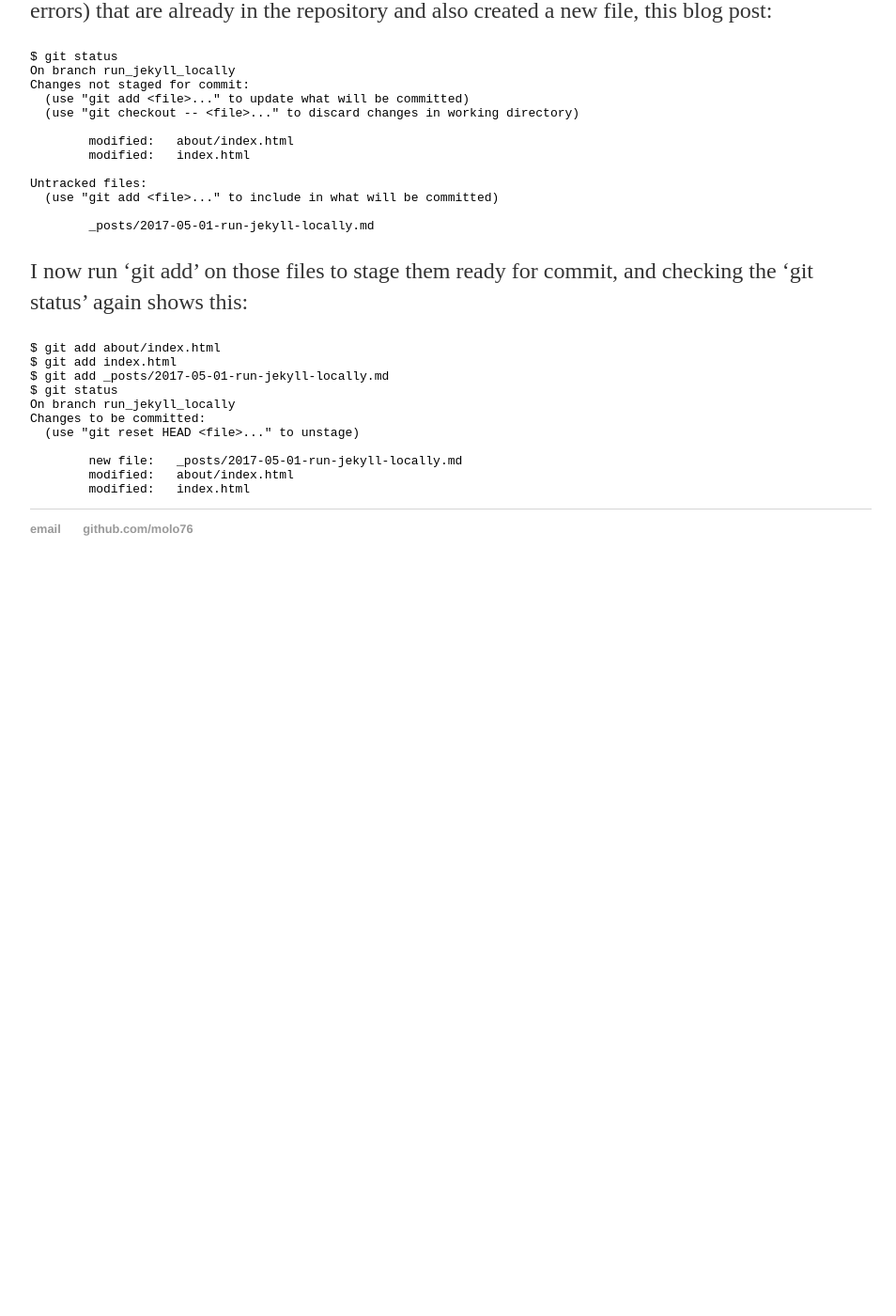
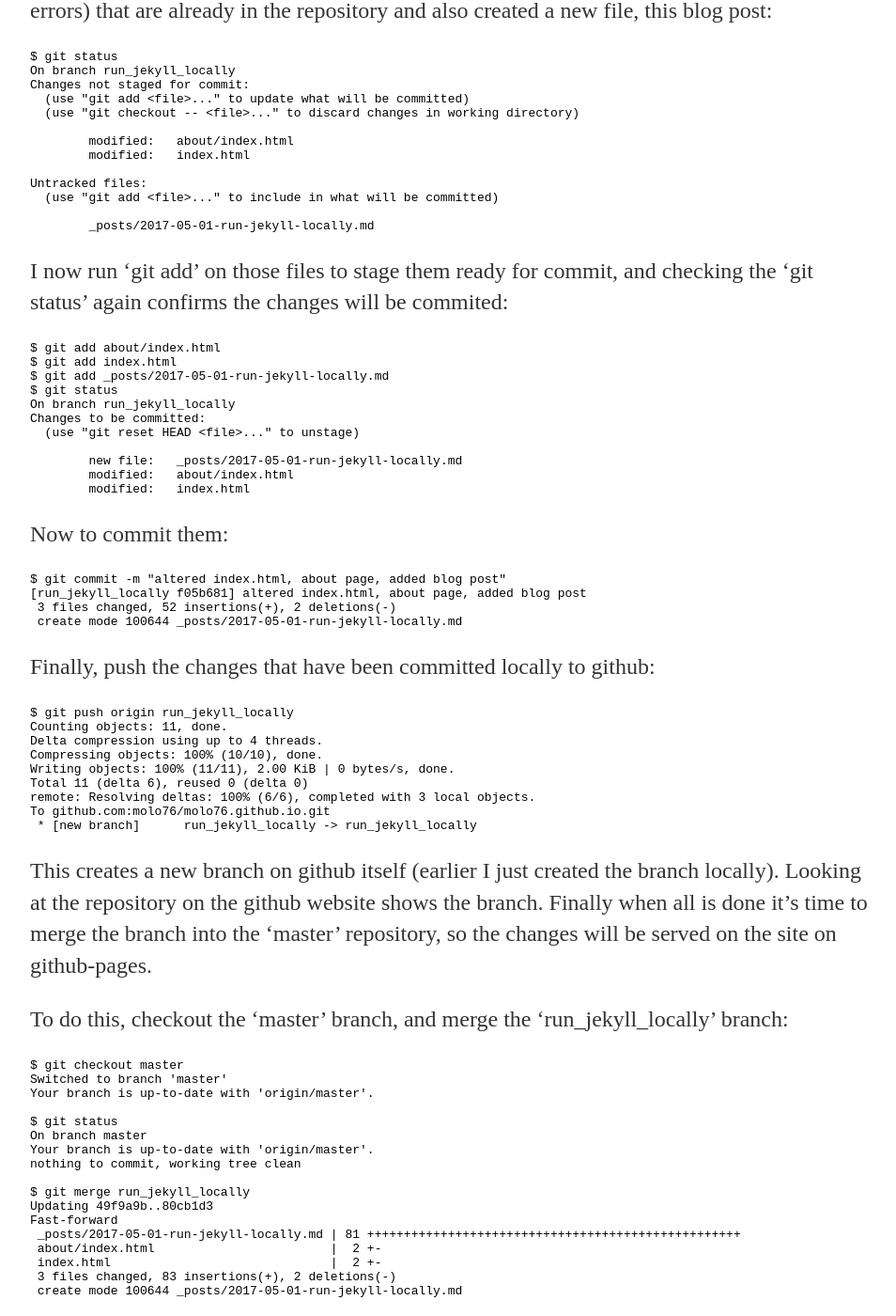
Before and after one commit to molo76/molo76.github.io, a Jekyll site: the page built from _posts/2017-05-01-run-jekyll-locally.md, in a window 1280 px wide and 1400 px high, scrolled down 1494 px. Shown: the whole window at 94% size, without its empty margins (160-1114 px from the left). Built offline with Jekyll 4.4.1, drawn with Linux system fonts in a browser that asks for light colours; before the commit the page ends 2124 px from its top, so only the background shows below that; some of the changed text lies outside the part shown.

Commit message:
finished new post

````diff
--- a/_posts/2017-05-01-run-jekyll-locally.md
+++ b/_posts/2017-05-01-run-jekyll-locally.md
@@ -65,7 +65,7 @@ Untracked files:
 
 	_posts/2017-05-01-run-jekyll-locally.md
 ```
-I now run 'git add' on those files to stage them ready for commit, and checking the 'git status' again shows this:
+I now run 'git add' on those files to stage them ready for commit, and checking the 'git status' again confirms the changes will be commited:
 ```
 $ git add about/index.html
 $ git add index.html
@@ -79,3 +79,72 @@ Changes to be committed:
 	modified:   about/index.html
 	modified:   index.html
 ```
+Now to commit them:
+```
+$ git commit -m "altered index.html, about page, added blog post"
+[run_jekyll_locally f05b681] altered index.html, about page, added blog post
+ 3 files changed, 52 insertions(+), 2 deletions(-)
+ create mode 100644 _posts/2017-05-01-run-jekyll-locally.md
+```
+Finally, push the changes that have been committed locally to github:
+```
+$ git push origin run_jekyll_locally
+Counting objects: 11, done.
+Delta compression using up to 4 threads.
+Compressing objects: 100% (10/10), done.
+Writing objects: 100% (11/11), 2.00 KiB | 0 bytes/s, done.
+Total 11 (delta 6), reused 0 (delta 0)
+remote: Resolving deltas: 100% (6/6), completed with 3 local objects.
+To github.com:molo76/molo76.github.io.git
+ * [new branch]      run_jekyll_locally -> run_jekyll_locally
+```
+This creates a new branch on github itself (earlier I just created the branch locally). Looking at the repository on the github website shows the branch. Finally when all is done it's time to merge the branch into the 'master' repository, so the changes will be served on the site on github-pages.
+
+To do this, checkout the 'master' branch, and merge the 'run_jekyll_locally' branch:
+```
+$ git checkout master
+Switched to branch 'master'
+Your branch is up-to-date with 'origin/master'.
+
+$ git status
+On branch master
+Your branch is up-to-date with 'origin/master'.
+nothing to commit, working tree clean
+
+$ git merge run_jekyll_locally
+Updating 49f9a9b..80cb1d3
+Fast-forward
+ _posts/2017-05-01-run-jekyll-locally.md | 81 +++++++++++++++++++++++++++++++++++++++++++++++++++
+ about/index.html                        |  2 +-
+ index.html                              |  2 +-
+ 3 files changed, 83 insertions(+), 2 deletions(-)
+ create mode 100644 _posts/2017-05-01-run-jekyll-locally.md
+```
+After checking the status one last time a final push will send all the changes made up to the 'master' branch.
+
+```
+[martyn@dubtower molo76.github.io]$ git status
+On branch master
+Your branch is ahead of 'origin/master' by 2 commits.
+  (use "git push" to publish your local commits)
+nothing to commit, working tree clean
+
+$ git push
+Total 0 (delta 0), reused 0 (delta 0)
+To github.com:molo76/molo76.github.io.git
+   49f9a9b..80cb1d3  master -> master
+```
+At first I thought this had failed, as the push command showed `Total 0 (delta 0), reused 0 (delta 0)`. But the site had updated, meaning the merge worked and final push worked.
+
+To recap my steps in this blog post, I did the following:
+* Installed Jekyll locally
+* Created a branch of the 'master' repository locally on my laptop
+* Started Jekyll to 'build' and 'serve' the site locally
+* Added a new blog post
+* Commited changes, and pushed new branch to github
+* Merged the branch into the 'master' repository
+* Pushed the master back to github
+
+That's alot of stuff, and github can be complicated for a newbie such as myself, having no previous knowledge of version control systems. I'm going to go through this process a few more times to let it sink in properly!
+
+A thank you to [dont-be-afraid-to-commit](http://dont-be-afraid-to-commit.readthedocs.io/en/latest/git/commandlinegit.html) which has a good one page starter guide for github on the command line.
````
